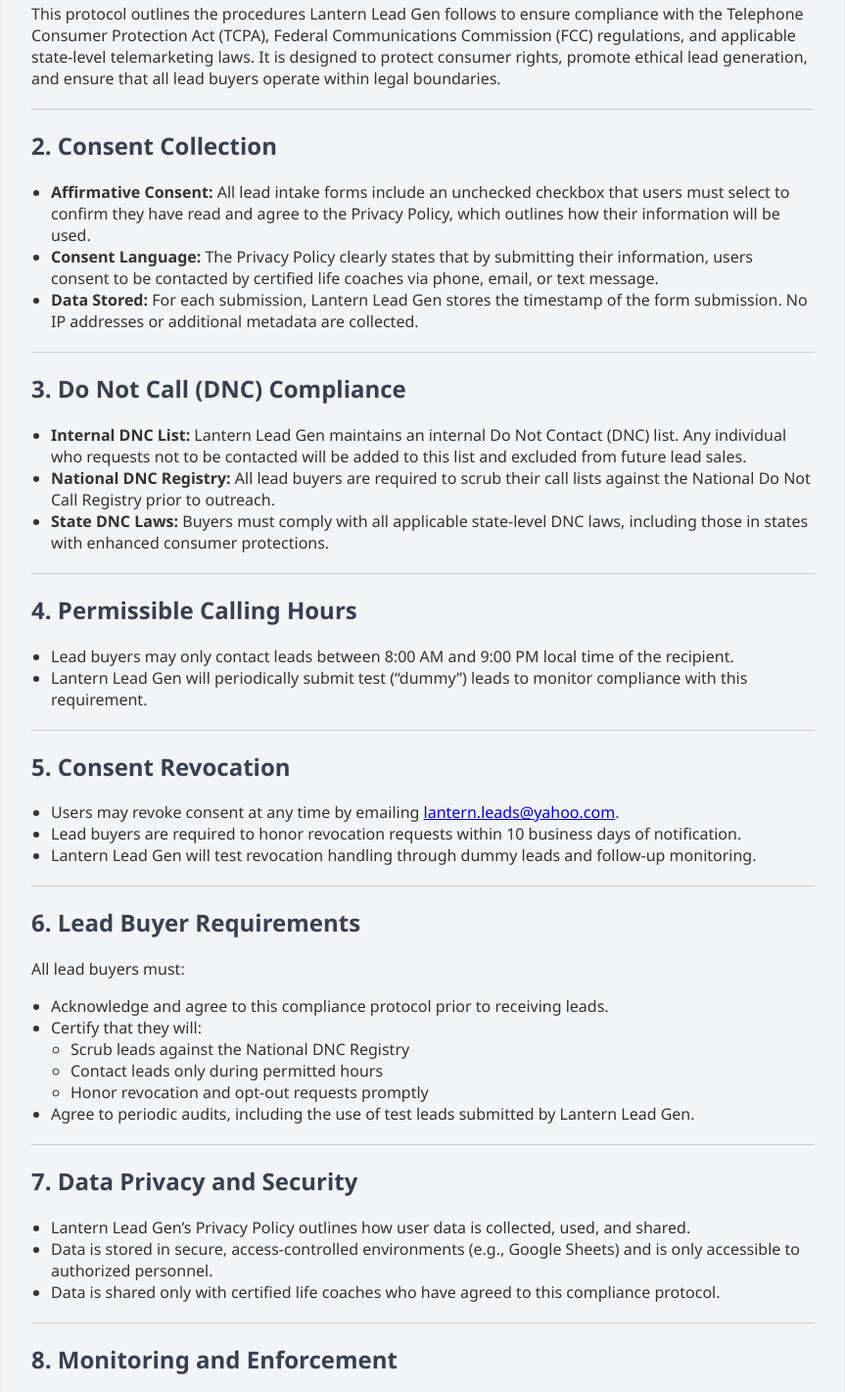
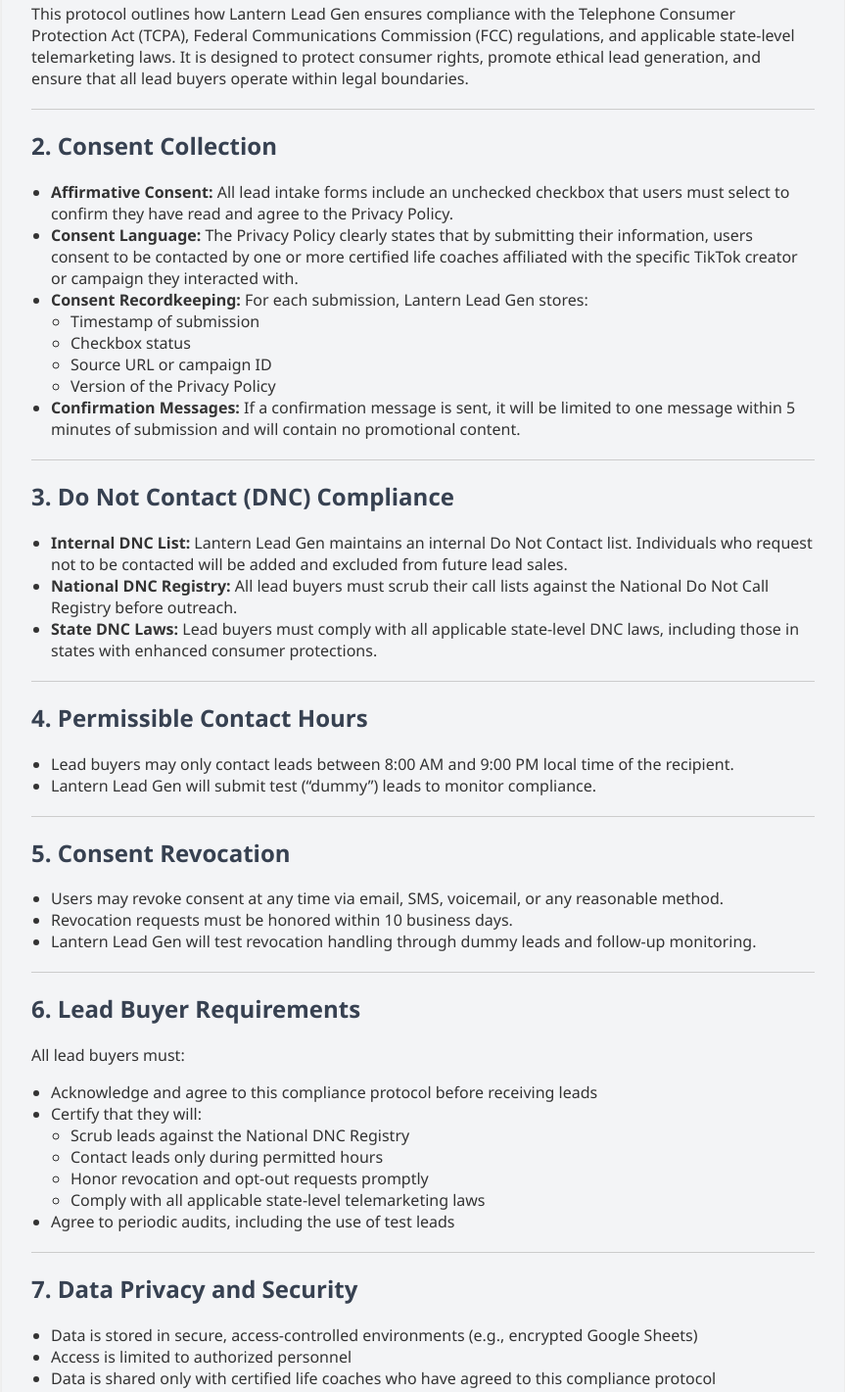
Before and after one commit to BloomIQ2025/FCC-TCPA-Policy, a plain HTML site: page index.html in a window 1280 px wide. Shown: the part 363-1784 px from the top of the page at 98% size, without its empty margins (208-1071 px from the left). Drawn offline with Linux system fonts and the light colour scheme.

Commit message:
Add files via upload

```diff
--- a/index.html
+++ b/index.html
@@ -54,36 +54,44 @@
 
         <hr>
         <h2>1. Purpose</h2>
-        <p>This protocol outlines the procedures Lantern Lead Gen follows to ensure compliance with the Telephone Consumer Protection Act (TCPA), Federal Communications Commission (FCC) regulations, and applicable state-level telemarketing laws. It is designed to protect consumer rights, promote ethical lead generation, and ensure that all lead buyers operate within legal boundaries.</p>
+        <p>This protocol outlines how Lantern Lead Gen ensures compliance with the Telephone Consumer Protection Act (TCPA), Federal Communications Commission (FCC) regulations, and applicable state-level telemarketing laws. It is designed to protect consumer rights, promote ethical lead generation, and ensure that all lead buyers operate within legal boundaries.</p>
 
         <hr>
         <h2>2. Consent Collection</h2>
         <ul>
-            <li><strong>Affirmative Consent:</strong> All lead intake forms include an unchecked checkbox that users must select to confirm they have read and agree to the Privacy Policy, which outlines how their information will be used.</li>
-            <li><strong>Consent Language:</strong> The Privacy Policy clearly states that by submitting their information, users consent to be contacted by certified life coaches via phone, email, or text message.</li>
-            <li><strong>Data Stored:</strong> For each submission, Lantern Lead Gen stores the timestamp of the form submission. No IP addresses or additional metadata are collected.</li>
+            <li><strong>Affirmative Consent:</strong> All lead intake forms include an unchecked checkbox that users must select to confirm they have read and agree to the Privacy Policy.</li>
+            <li><strong>Consent Language:</strong> The Privacy Policy clearly states that by submitting their information, users consent to be contacted by one or more certified life coaches affiliated with the specific TikTok creator or campaign they interacted with.</li>
+            <li><strong>Consent Recordkeeping:</strong> For each submission, Lantern Lead Gen stores:
+                <ul>
+                    <li>Timestamp of submission</li>
+                    <li>Checkbox status</li>
+                    <li>Source URL or campaign ID</li>
+                    <li>Version of the Privacy Policy</li>
+                </ul>
+            </li>
+            <li><strong>Confirmation Messages:</strong> If a confirmation message is sent, it will be limited to one message within 5 minutes of submission and will contain no promotional content.</li>
         </ul>
 
         <hr>
-        <h2>3. Do Not Call (DNC) Compliance</h2>
+        <h2>3. Do Not Contact (DNC) Compliance</h2>
         <ul>
-            <li><strong>Internal DNC List:</strong> Lantern Lead Gen maintains an internal Do Not Contact (DNC) list. Any individual who requests not to be contacted will be added to this list and excluded from future lead sales.</li>
-            <li><strong>National DNC Registry:</strong> All lead buyers are required to scrub their call lists against the National Do Not Call Registry prior to outreach.</li>
-            <li><strong>State DNC Laws:</strong> Buyers must comply with all applicable state-level DNC laws, including those in states with enhanced consumer protections.</li>
+            <li><strong>Internal DNC List:</strong> Lantern Lead Gen maintains an internal Do Not Contact list. Individuals who request not to be contacted will be added and excluded from future lead sales.</li>
+            <li><strong>National DNC Registry:</strong> All lead buyers must scrub their call lists against the National Do Not Call Registry before outreach.</li>
+            <li><strong>State DNC Laws:</strong> Lead buyers must comply with all applicable state-level DNC laws, including those in states with enhanced consumer protections.</li>
         </ul>
 
         <hr>
-        <h2>4. Permissible Calling Hours</h2>
+        <h2>4. Permissible Contact Hours</h2>
         <ul>
             <li>Lead buyers may only contact leads between 8:00 AM and 9:00 PM local time of the recipient.</li>
-            <li>Lantern Lead Gen will periodically submit test (“dummy”) leads to monitor compliance with this requirement.</li>
+            <li>Lantern Lead Gen will submit test (“dummy”) leads to monitor compliance.</li>
         </ul>
 
         <hr>
         <h2>5. Consent Revocation</h2>
         <ul>
-            <li>Users may revoke consent at any time by emailing <a href="mailto:lantern.leads@yahoo.com">lantern.leads@yahoo.com</a>.</li>
-            <li>Lead buyers are required to honor revocation requests within 10 business days of notification.</li>
+            <li>Users may revoke consent at any time via email, SMS, voicemail, or any reasonable method.</li>
+            <li>Revocation requests must be honored within 10 business days.</li>
             <li>Lantern Lead Gen will test revocation handling through dummy leads and follow-up monitoring.</li>
         </ul>
 
@@ -91,23 +99,24 @@
         <h2>6. Lead Buyer Requirements</h2>
         <p>All lead buyers must:</p>
         <ul>
-            <li>Acknowledge and agree to this compliance protocol prior to receiving leads.</li>
+            <li>Acknowledge and agree to this compliance protocol before receiving leads</li>
             <li>Certify that they will:
                 <ul>
                     <li>Scrub leads against the National DNC Registry</li>
                     <li>Contact leads only during permitted hours</li>
                     <li>Honor revocation and opt-out requests promptly</li>
+                    <li>Comply with all applicable state-level telemarketing laws</li>
                 </ul>
             </li>
-            <li>Agree to periodic audits, including the use of test leads submitted by Lantern Lead Gen.</li>
+            <li>Agree to periodic audits, including the use of test leads</li>
         </ul>
 
         <hr>
         <h2>7. Data Privacy and Security</h2>
         <ul>
-            <li>Lantern Lead Gen’s Privacy Policy outlines how user data is collected, used, and shared.</li>
-            <li>Data is stored in secure, access-controlled environments (e.g., Google Sheets) and is only accessible to authorized personnel.</li>
-            <li>Data is shared only with certified life coaches who have agreed to this compliance protocol.</li>
+            <li>Data is stored in secure, access-controlled environments (e.g., encrypted Google Sheets)</li>
+            <li>Access is limited to authorized personnel</li>
+            <li>Data is shared only with certified life coaches who have agreed to this compliance protocol</li>
         </ul>
 
         <hr>
@@ -120,7 +129,7 @@
                     <li>Testing of consent revocation handling</li>
                 </ul>
             </li>
-            <li>Violations of this protocol may result in:
+            <li>Violations may result in:
                 <ul>
                     <li>Suspension or termination of lead access</li>
                     <li>Reporting to regulatory authorities</li>
@@ -131,8 +140,8 @@
 
         <hr>
         <h2>9. Contact</h2>
-        <p>For questions or concerns regarding this protocol, please contact:</p>
-        <p><strong>Email:</strong> <a href="mailto:lantern.leads@yahoo.com">lantern.leads@yahoo.com</a></p>
+        <p>For questions or concerns, contact:<br>
+        📧 <a href="mailto:lantern.leads@yahoo.com">lantern.leads@yahoo.com</a></p>
     </main>
     <footer>
         &copy; 2025 Lantern Lead Gen. All rights reserved.
```
